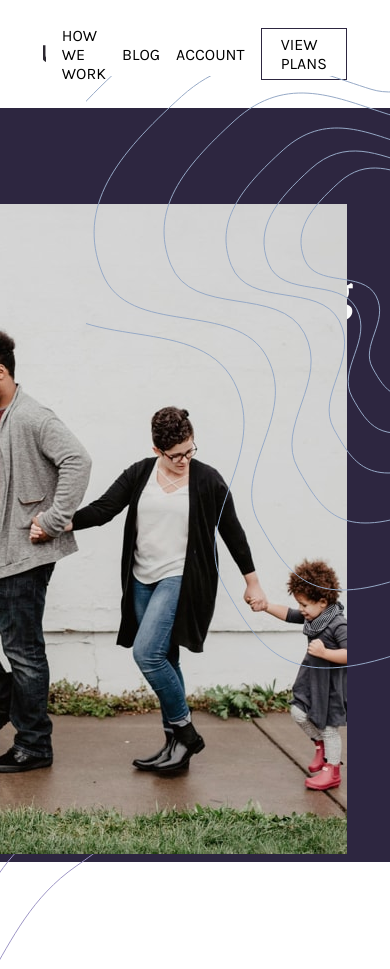
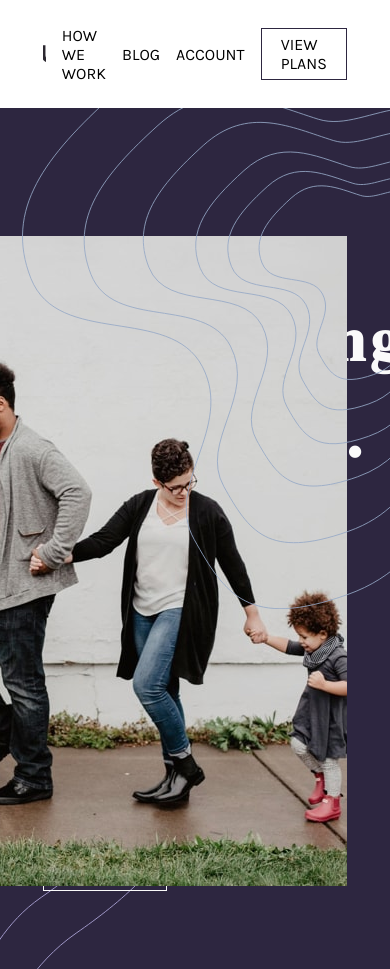
Before and after one commit to Tuangpi/insurelanding, a plain HTML site: page index.html in a window 390 px wide. Shown: the top 969 px of the page. Drawn offline with Linux system fonts and the light colour scheme.

Commit message:
mobile-responsive-needed

```diff
--- a/index.html
+++ b/index.html
@@ -48,7 +48,7 @@
         </div>
         <div class="img-intro"></div>
       </div>
-      <div class="intro-right"></div>
+      <!-- <div class="intro-right"></div> -->
     </section>
     <section class="second-section">
       <div class="line"></div>
--- a/sass/layout.scss
+++ b/sass/layout.scss
@@ -38,7 +38,6 @@ nav {
         }
     }
 }
-
 .first-section{
     background-color: var(--dark-violet);
     margin-bottom: 18rem;
@@ -52,38 +51,40 @@ nav {
         background-size: cover;
         width: 195px;
         height: 504px;
-        top: 21.8rem;
+        top: 26rem;
         left: inherit;
     }
-    .intro-right{
-        position: absolute;
-        background-image: url(../images/bg-pattern-intro-right-desktop.svg);
-        background-position: center;
-        background-repeat: no-repeat;
-        background-size: cover;
-        width: 436px;
-        height: 593px;
-        top: -2rem;
-        right: 0;
-        overflow: hidden;
-    }
+}
+.first-section::after{
+    content: '';
+    position: absolute;
+    top: 0;
+    right: 0;
+    background: url(../images/bg-pattern-intro-right-desktop.svg);
+    background-position: top right;
+    background-repeat: no-repeat;
+    background-size: cover;
+    width: 23rem;
+    height: 31.28rem;
+    z-index: 1;
 }
 .first-section > div{
     max-width: 78%;
     margin: auto;
-    padding: 6rem 0;
+    padding: 8rem 0;
     position: relative;
 
     .left{
         max-width: 50%;
+        padding-right: 1.5rem;
 
         .line{
-            margin-bottom: 4rem;
+            margin-bottom: 5rem;
         }
 
         h1{
             font-family: "DM Serif Display";
-            font-size: 3.1rem;
+            font-size: 3.6rem;
             line-height: 3rem;
             color: var(--very-light-gray);
             margin-bottom: 2rem;
@@ -122,7 +123,7 @@ nav {
         width: 540px;
         height: 650px;
         position: absolute;
-        top: 6rem;
+        top: 8rem;
         right: 0;
     }
 }
@@ -173,13 +174,14 @@ nav {
 
     }
     div:nth-of-type(2){
+        position: relative;
         padding: 0.5em 1.8em;
         background-color: transparent;
         border: 1px solid var(--very-light-gray);
         color: var(--very-light-gray);
         cursor: pointer;
         text-transform: uppercase;
-        z-index: 2;
+        z-index: 1;
     }
     div:nth-of-type(2):hover{
         background-color: var(--very-light-gray);
@@ -215,6 +217,8 @@ footer{
     }
 
     .footer-upper{
+        position: relative;
+        z-index: 1;
         margin: auto;
         padding-top: 4rem;
         max-width: 78%;
@@ -226,6 +230,8 @@ footer{
         }
     }
     .line{
+        position: relative;
+        z-index: 1;
         margin: 1.9rem auto 2.1rem auto;
         max-width: 78%;
         height: 1px;
@@ -234,14 +240,20 @@ footer{
         background-color: hsl(216, 30%, 88%);
     }
     .footer-bottom{
+        position: relative;
+        z-index: 1;
         margin-top: 2rem;
         margin: auto;
         max-width: 78%;
         display: flex;
         justify-content: space-between;
         padding-right: 12rem;
+        div{
+            margin-top: 0.6rem;
+            cursor: pointer;
+        }
         h4{
-            margin-bottom: 2rem;
+            margin-bottom: 1.8rem;
             text-transform: uppercase;
         }
     }
```
Also changed, not shown: css/layout.css, css/style.css, 2 other files.
